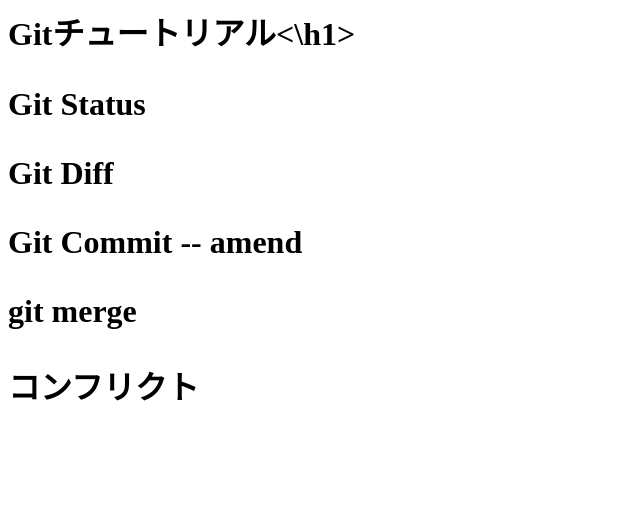
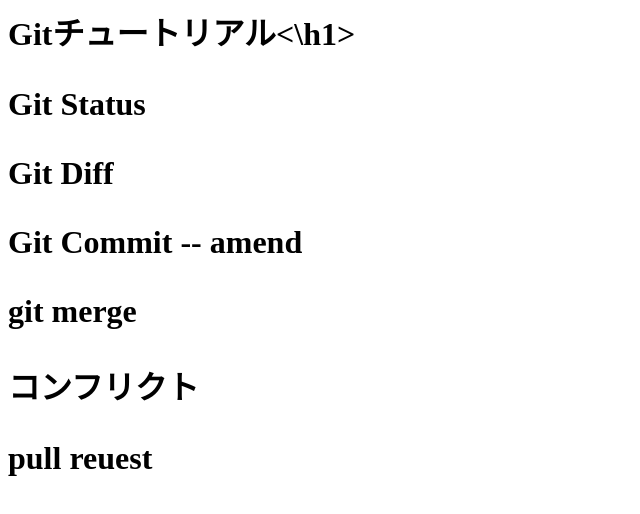
Before and after one commit to daikete/git_tutorial, a plain HTML site: page index.html in a window 1280 px wide. Shown: the whole page, without its empty margins (0-640 px from the left). Drawn offline with Linux system fonts and the light colour scheme.

Commit message:
pull request を追記

```diff
--- a/index.html
+++ b/index.html
@@ -4,3 +4,4 @@
     <p>Git Commit -- amend</p>
     <p>git merge</p>
     <p>コンフリクト</p>
+    <p>pull reuest</p>
```
